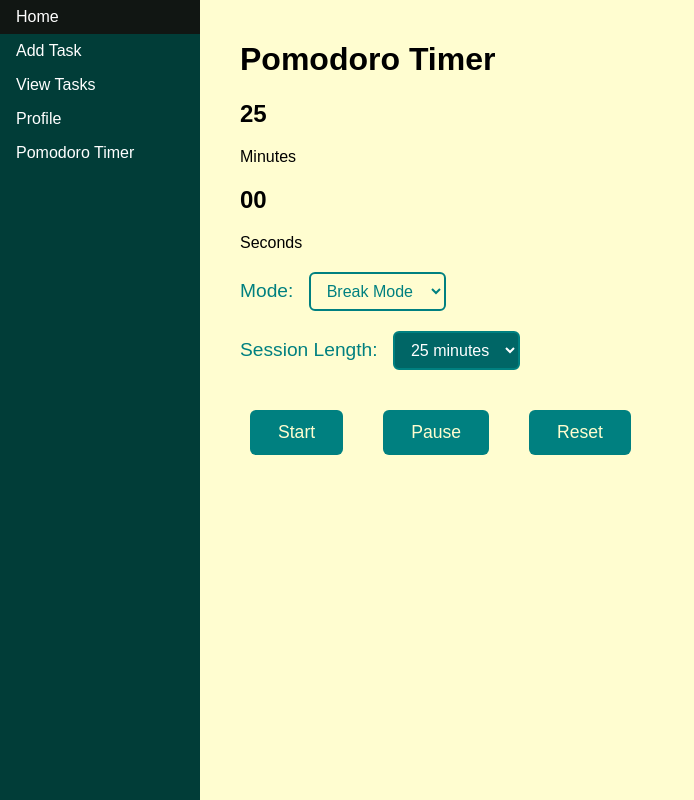
After one commit to Marsad07/Flask_DeepDive, a Flask app: page /pomodoro in a window 1280 px wide. The commit adds this page. Shown: the whole page, without its empty margins (0-694 px from the left). Run offline with Flask 3, Linux system fonts and the light colour scheme.

```diff
--- a/flask_intro/app.py
+++ b/flask_intro/app.py
@@ -17,6 +17,13 @@ db2 = mysql.connector.connect(
     user="root",
     passwd="PYTHONCOURSE",
     database="user_manager"
+)
+
+db3 = mysql.connector.connect(
+    host="localhost",
+    user="root",
+    passwd="PYTHONCOURSE",
+    database="subject_manager"
 )
 
 app = Flask(__name__, template_folder='templates', static_folder='static')
@@ -258,5 +265,32 @@ def edit_task(task_id):
         task = cursor.fetchone()
         return render_template("edit.html", task=task)
 
+@app.route('/pomodoro')
+def pomodoro():
+    return render_template("pomodoro_timer.html")
+
+@app.route("/subjects")
+def subjects():
+    user_id = session["user_id"]
+
+    cursor = db3.cursor(dictionary=True)
+    cursor.execute("SELECT * FROM subjects WHERE user_id = %s", (user_id,))
+    subjects = cursor.fetchall()
+
+    return render_template("subjects.html", subjects=subjects)
+
+@app.route("/add_subject", methods=["POST"])
+def add_subject():
+    name = request.form["name"]
+    color = request.form["color"]
+    user_id = session["user_id"]
+    cursor = db3.cursor()
+    cursor.execute(
+        "INSERT INTO subjects (user_id, name, color) VALUES (%s, %s, %s)",
+        (user_id, name, color)
+    )
+    db3.commit()
+    return redirect("/subjects")
+
 if __name__ == "__main__":
     app.run(debug=True)
--- a/flask_intro/static/css/styles.css
+++ b/flask_intro/static/css/styles.css
@@ -139,6 +139,7 @@ textarea:focus {
     outline: none;
     border-color: #006666;
     box-shadow: 0 0 4px rgba(0, 128, 128, 0.5);
+}
 
 .alert.success {
     background-color: #d4edda;
@@ -148,3 +149,113 @@ textarea:focus {
     border: 1px solid #c3e6cb;
     margin-bottom: 25px;
 }
+
+.back-btn {
+    position: absolute;
+    top: 10px;
+    left: 10px;
+    color: #008080;
+    text-decoration: none;
+    font-weight: bold;
+    background-color: transparent;
+    padding: 5px 10px;
+}
+
+.back-btn:hover {
+    text-decoration: underline;
+}
+
+.pomodoro-btn {
+    background-color: #008080;
+    color: #FFFDD0;
+    border: none;
+    padding: 12px 28px;
+    margin: 10px;
+    font-size: 1.1rem;
+    border-radius: 6px;
+    cursor: pointer;
+    transition: 0.2s ease;
+    font-weight: 500;
+}
+
+.pomodoro-btn:hover {
+    background-color: #006666;
+    transform: translateY(-2px);
+}
+
+.pomodoro-btn:active {
+    transform: translateY(0);
+}
+
+.controls {
+    margin-top: 30px;
+    display: flex;
+    gap: 20px;
+}
+
+.duration-select {
+    margin-top: 20px;
+    color: #008080;
+    font-size: 1.2rem;
+    font-weight: 500;
+}
+
+#duration {
+    padding: 8px 12px;
+    margin-left: 10px;
+    border-radius: 6px;
+    border: 2px solid #008080;
+    background-color: #006666;
+    color: #FFFFFF;
+    font-size: 1rem;
+    cursor: pointer;
+    transition: 0.2s ease;
+}
+
+#duration:hover {
+    border-color: #006666;
+}
+
+.mode-select {
+    margin-top: 20px;
+    color: #008080;
+    font-size: 1.2rem;
+    font-weight: 500;
+}
+
+#mode {
+    padding: 8px 12px;
+    margin-left: 10px;
+    border-radius: 6px;
+    border: 2px solid #008080;
+    background-color: #FFFDD0;
+    color: #008080;
+    font-size: 1rem;
+    cursor: pointer;
+    transition: 0.2s ease;
+}
+
+#mode:hover {
+    border-color: #006666;
+}
+
+.subjects-list {
+    display: flex;
+    flex-direction: column;
+    gap: 15px;
+    margin-top: 30px;
+}
+
+.subject-item {
+    padding: 15px 20px;
+    background-color: #008080;
+    color: #FFFDD0;
+    border-radius: 6px;
+    text-decoration: none;
+    font-size: 1.2rem;
+    transition: 0.2s ease;
+}
+
+.subject-item:hover {
+    background-color: #006666;
+}
--- /dev/null
+++ b/flask_intro/static/js/pomodoro.js
@@ -0,0 +1,62 @@
+let minutes = 25;
+let seconds = 0;
+let timerInterval = null;
+
+const minutesDisplay = document.getElementById("minutes");
+const secondsDisplay = document.getElementById("seconds");
+const durationSelect = document.getElementById("duration");
+const modeSelect = document.getElementById("mode");
+
+function updateDisplay() {
+    minutesDisplay.textContent = String(minutes).padStart(2, "0");
+    secondsDisplay.textContent = String(seconds).padStart(2, "0");
+}
+
+modeSelect.addEventListener("change", () => {
+    durationSelect.disabled = false;
+    minutes = parseInt(durationSelect.value);
+    seconds = 0;
+    updateDisplay();
+});
+
+function startTimer() {
+    if (timerInterval !== null) return;
+
+    minutes = parseInt(durationSelect.value);
+    seconds = 0;
+    updateDisplay();
+
+    timerInterval = setInterval(() => {
+        if (seconds === 0) {
+            if (minutes === 0) {
+                clearInterval(timerInterval);
+                timerInterval = null;
+                return;
+            }
+            minutes--;
+            seconds = 59;
+        } else {
+            seconds--;
+        }
+        updateDisplay();
+    }, 1000);
+}
+
+function pauseTimer() {
+    clearInterval(timerInterval);
+    timerInterval = null;
+}
+
+function resetTimer() {
+    clearInterval(timerInterval);
+    timerInterval = null;
+    minutes = parseInt(durationSelect.value);
+    seconds = 0;
+    updateDisplay();
+}
+
+document.getElementById("startBtn").addEventListener("click", startTimer);
+document.getElementById("pauseBtn").addEventListener("click", pauseTimer);
+document.getElementById("resetBtn").addEventListener("click", resetTimer);
+
+updateDisplay();
--- a/flask_intro/templates/base.html
+++ b/flask_intro/templates/base.html
@@ -45,6 +45,7 @@
       <li><a href="{{ url_for('add_task_page') }}">Add Task</a></li>
       <li><a href="{{ url_for('tasks_page') }}">View Tasks</a></li>
       <li><a href="{{ url_for('profile') }}">Profile</a></li>
+      <li><a href="{{ url_for('pomodoro') }}">Pomodoro Timer</a></li>
   </ul>
 
   <div class="content">
--- /dev/null
+++ b/flask_intro/templates/pomodoro_timer.html
@@ -0,0 +1,47 @@
+{% extends "base.html" %}
+{% block title %}Pomodoro Timer{% endblock %}
+
+{% block content %}
+<div class="hero">
+    <h1>Pomodoro Timer</h1>
+
+    <div class="timebox">
+        <div class="time">
+            <h2 id="minutes">25</h2>
+            <p>Minutes</p>
+        </div>
+        <div class="time">
+            <h2 id="seconds">00</h2>
+            <p>Seconds</p>
+        </div>
+    </div>
+
+    <div class="mode-select">
+    <label for="mode">Mode:</label>
+    <select id="mode">
+        <option value="normal" selected>Break Mode</option>
+        <option value="focus">Focus Mode</option>
+    </select>
+</div>
+
+    <div class="duration-select">
+        <label for="duration">Session Length:</label>
+        <select id="duration">
+            <option value="5">5 minutes</option>
+            <option value="10">10 minutes</option>
+            <option value="15">15 minutes</option>
+            <option value="20">20 minutes</option>
+            <option value="25" selected>25 minutes</option>
+            <option value="30">30 minutes</option>
+        </select>
+    </div>
+
+    <div class="controls">
+        <button id="startBtn" class="pomodoro-btn">Start</button>
+        <button id="pauseBtn" class="pomodoro-btn">Pause</button>
+        <button id="resetBtn" class="pomodoro-btn">Reset</button>
+    </div>
+</div>
+
+<script src="{{ url_for('static', filename='js/pomodoro.js') }}"></script>
+{% endblock %}
```
Also changed, not shown: flask_intro/templates/edit.html (+19 -20 lines), flask_intro/templates/subjects.html (added, +26 -0 lines).
